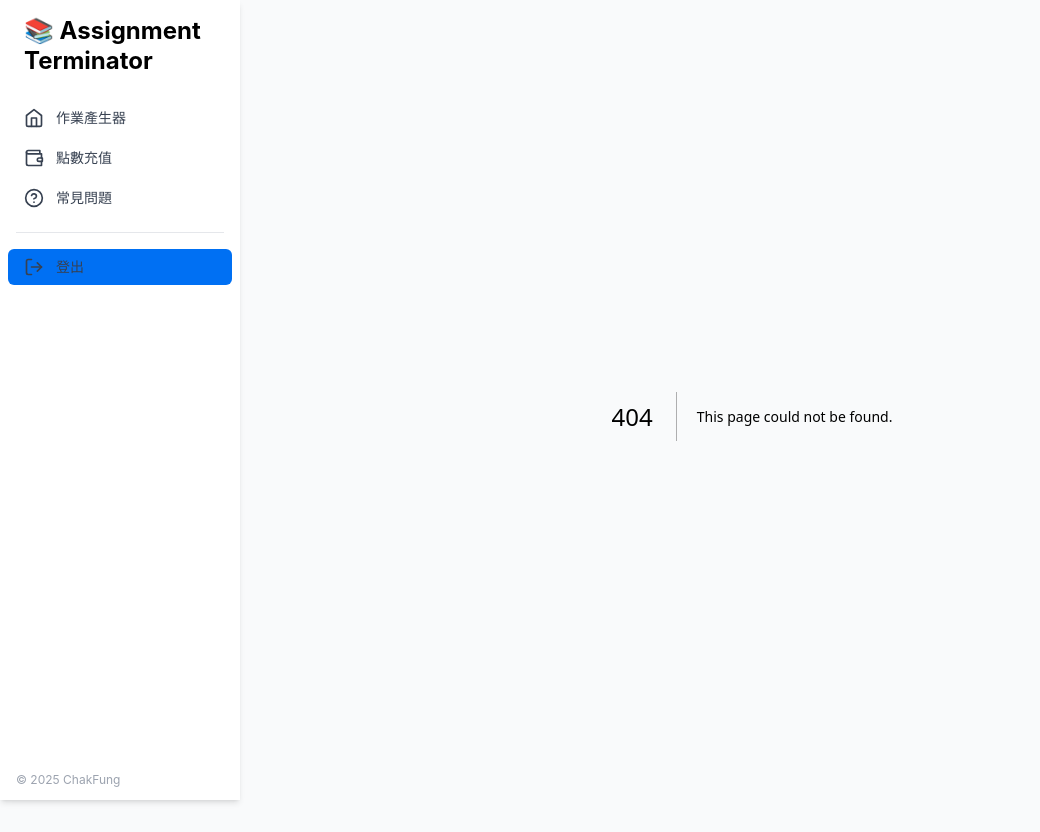
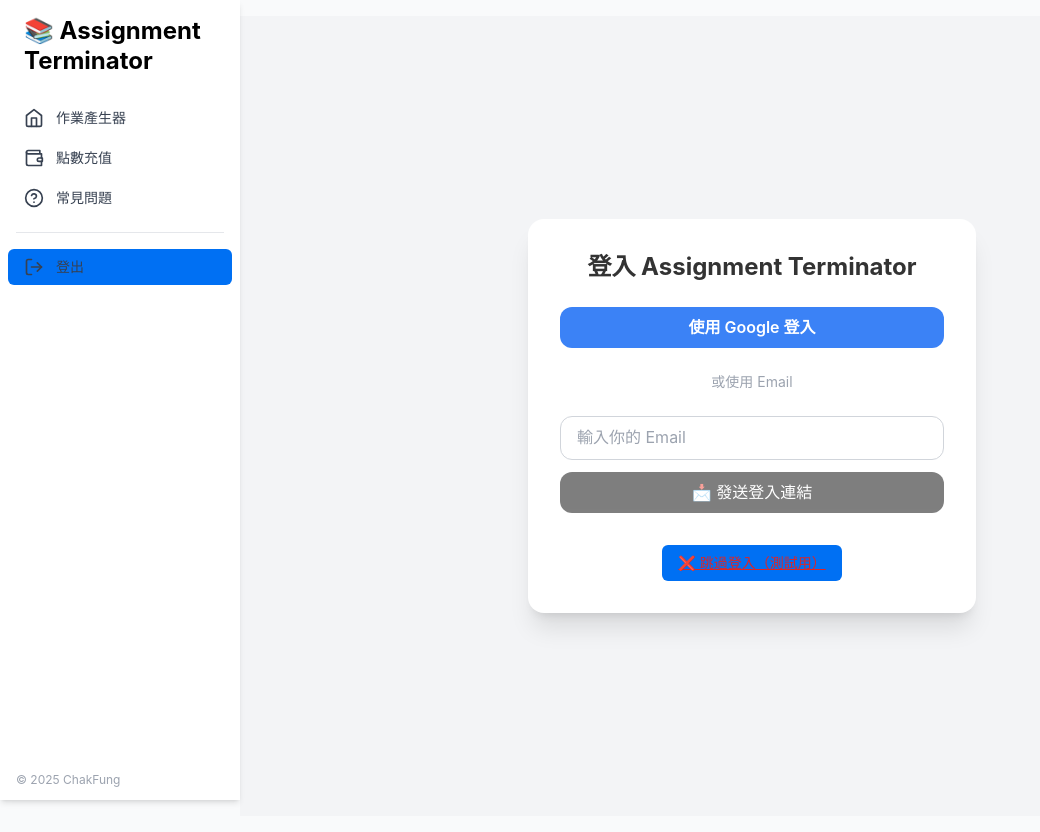
Before and after one commit to ndx218/Assignment-Terminator, a Next.js app: page /Login in a window 1280 px wide. Before the commit this address had no page. Shown: the whole page, without its empty margins (0-1040 px from the left). Built offline with nearby package versions, Linux system fonts and the light colour scheme; no server answers.

Commit message:
Update and rename login.tsx to Login.tsx

```diff
--- a/pages/login.tsx
+++ b/pages/Login.tsx
@@ -1,3 +1,4 @@
+// ✅ pages/Login.tsx
 import { signIn, useSession } from 'next-auth/react';
 import { useEffect, useState } from 'react';
 import { useRouter } from 'next/router';
@@ -9,7 +10,6 @@ export default function LoginPage() {
   const [email, setEmail] = useState('');
   const [loading, setLoading] = useState(false);
 
-  // ✅ 自動跳轉：登入成功 or 手動跳過登入
   useEffect(() => {
     const skip = localStorage.getItem('skipLogin') === 'true';
     if (skip) {
@@ -18,8 +18,8 @@ export default function LoginPage() {
     }
 
     if (status === 'loading') return;
-    if (session?.user) {
-      showSuccess('login');
+    if (session?.user && router.pathname === '/Login') {
+      showSuccess('登入成功');
       router.replace('/');
     }
   }, [session, status]);
@@ -27,7 +27,7 @@ export default function LoginPage() {
   const handleEmailSignIn = async () => {
     setLoading(true);
     const res = await signIn('email', { email, redirect: false });
-    res?.ok ? showSuccess('email') : showError('email');
+    res?.ok ? showSuccess('已寄出登入連結') : showError('登入失敗，請確認 Email');
     setLoading(false);
   };
 
@@ -39,7 +39,7 @@ export default function LoginPage() {
   if (status === 'loading') {
     return (
       <div className="min-h-screen flex items-center justify-center text-gray-500">
-        正在驗證登入狀態...
+        ⏳ 正在驗證登入狀態...
       </div>
     );
   }
@@ -71,7 +71,7 @@ export default function LoginPage() {
             disabled={loading || !email}
             className="w-full bg-black text-white py-2 rounded-xl hover:bg-gray-800 disabled:opacity-50"
           >
-            發送登入連結
+            📩 發送登入連結
           </button>
         </div>
 
```
